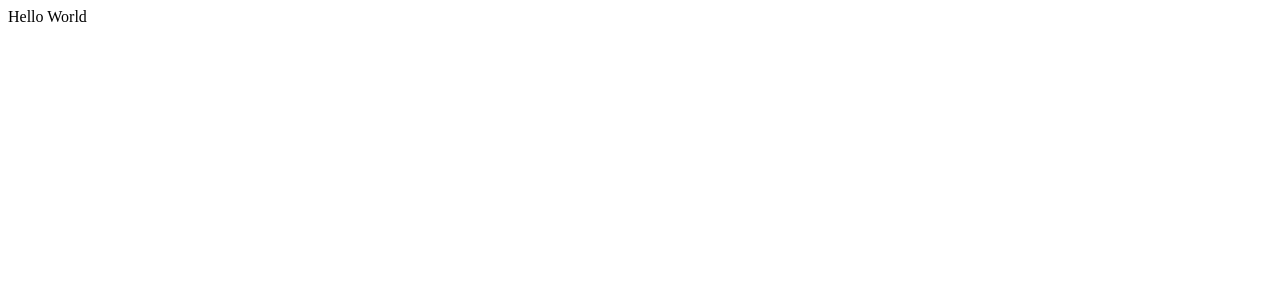
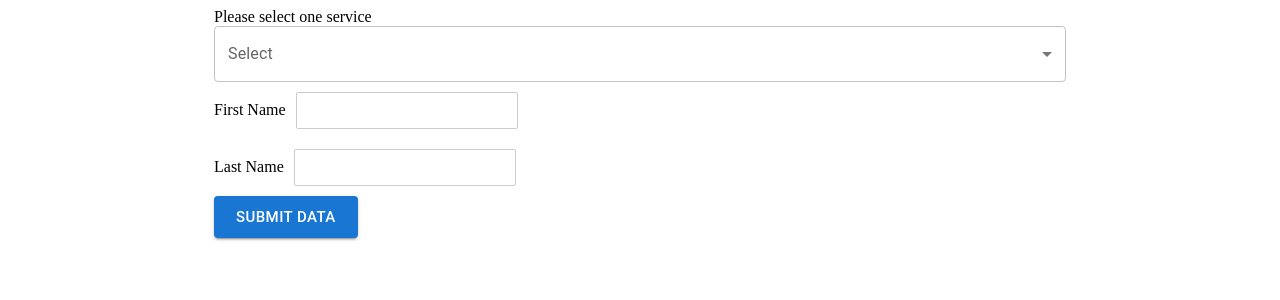
Before and after one commit to yuripramos/technical-test-frontend, a Next.js app: page / in a window 1280 px wide. Shown: the top 300 px of the page. Built offline with nearby package versions, Linux system fonts and the light colour scheme.

Commit message:
Modify `Pages/index` according guidelines

```diff
--- a/pages/index.tsx
+++ b/pages/index.tsx
@@ -1,5 +1,17 @@
-import { GetServerSideProps } from "next";
-import Head from "next/head";
+import { GetServerSideProps } from 'next';
+import { useState } from 'react';
+import Head from 'next/head';
+import services from '../data/services.json';
+import appointments from '../data/form.json';
+import Container from '@mui/material/Container';
+import Grid from '@mui/material/Grid';
+import Box from '@mui/material/Box';
+import BasicSelect from '../components/Select';
+import { SelectChangeEvent } from '@mui/material/Select';
+import useFieldsToForm from './useFieldsToForm';
+import Button from '@mui/material/Button';
+import Input from '../components/Input';
+import { isEmail } from '../utils';
 
 type Props = {
   name?: string;
@@ -8,7 +20,7 @@ type Props = {
 export const getServerSideProps: GetServerSideProps<Props> = async (
   context
 ) => {
-  const name = context.query.name as string ?? null;
+  const name = (context.query.name as string) ?? null;
 
   return {
     props: {
@@ -17,15 +29,68 @@ export const getServerSideProps: GetServerSideProps<Props> = async (
   };
 };
 
-const HomePage = ({name = ''}: Props) => {
+const HomePage = ({ name = '' }: Props) => {
+  const [serviceSelected, setServiceSelected] = useState<string>('');
+
+  const handleChange = (event: SelectChangeEvent) => {
+    setServiceSelected(event.target.value as string);
+  };
+
+  const { fields } = useFieldsToForm({ serviceSelected });
+
+  const [inputList, setInputList] = useState({});
+
+  const onChange = (event) => {
+    const { name, value } = event.target;
+    setInputList((prevState) => ({ ...prevState, [name]: value }));
+  };
+
+  const clearForm = () => {
+    setInputList({});
+    setServiceSelected('');
+  };
+
+
   return (
     <>
       <Head>
         <title>Appointment Form</title>
       </Head>
-      <div>
-        Hello World {name}
-      </div>
+      <Container maxWidth="md">
+        <Grid container>
+          <Box height="100vh" width="100vw" alignItems="center">
+            <form>
+              <div>Please select one service</div>
+              <BasicSelect
+                items={services}
+                value={serviceSelected}
+                handleChange={handleChange}
+              />
+              {fields?.map((field, index) => (
+                <Input
+                  index={index}
+                  name={field.name}
+                  label={field.label}
+                  type={field.type}
+                  handleInputChange={onChange}
+                  validateEmail={isEmail}
+                />
+              ))}
+              <Button
+                variant="contained"
+                size="large"
+                onClick={() => {
+                  console.log({ inputList, serviceSelected });
+                  //need a fix, it's not clearing the wildcard input values
+                  clearForm();
+                }}
+              >
+                Submit Data
+              </Button>
+            </form>
+          </Box>
+        </Grid>
+      </Container>
     </>
   );
 };
--- a/styles.css
+++ b/styles.css
@@ -0,0 +1,7 @@
+input {
+  width: 200px;
+  border: solid 1px #ccc;
+  border-radius: 2px;
+  padding: 10px;
+  margin: 10px;
+}
```
